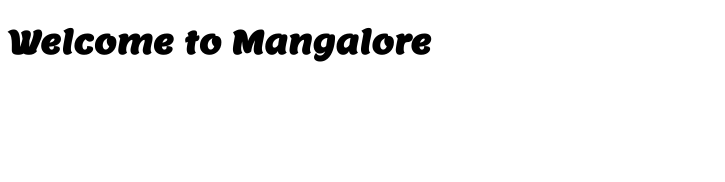
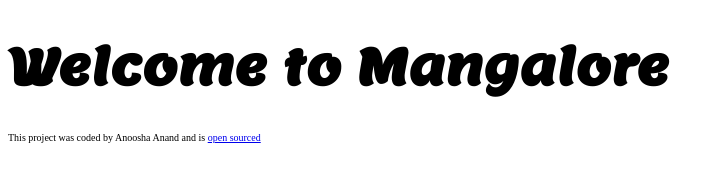
Before and after one commit to anusha5587/mangalore-travel-project, a plain HTML site: page index.html in a window 1280 px wide. Shown: the whole page, without its empty margins (0-725 px from the left). Drawn offline with Linux system fonts and the light colour scheme; a web font is replaced by a local one.

Commit message:
added a footer

```diff
--- a/index.html
+++ b/index.html
@@ -14,5 +14,11 @@
   </head>
   <body>
     <h1>Welcome to Mangalore</h1>
+    <footer>
+      This project was coded by Anoosha Anand and is
+      <a href="https://github.com/anusha5587/mangalore-travel-project"
+        >open sourced</a
+      >
+    </footer>
   </body>
 </html>
--- a/src/styles.css
+++ b/src/styles.css
@@ -1,3 +1,8 @@
 h1 {
   font-family: "Lemon", serif;
+  font-size: 50px;
 }
+
+footer {
+  font-size: 10px;
+}
```
